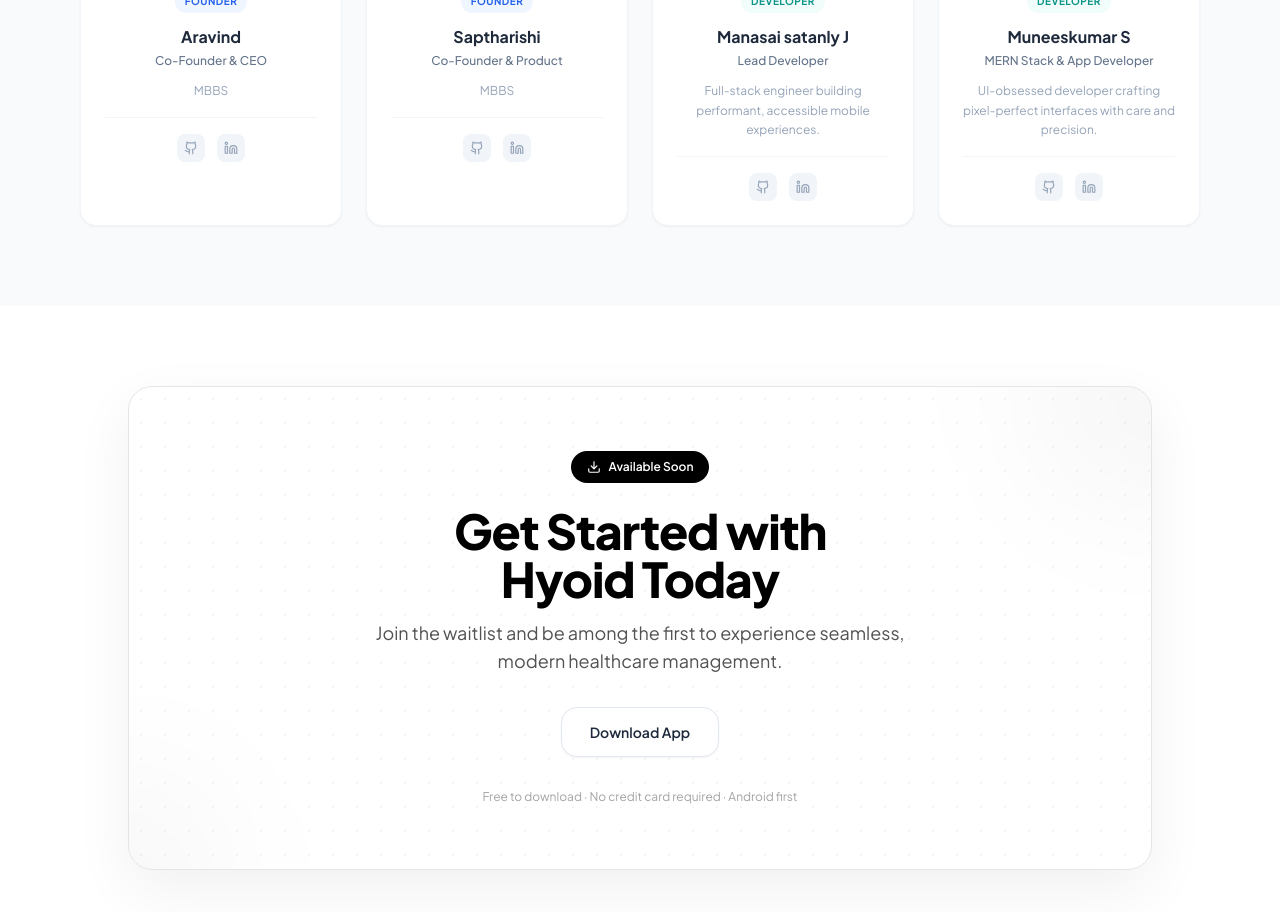
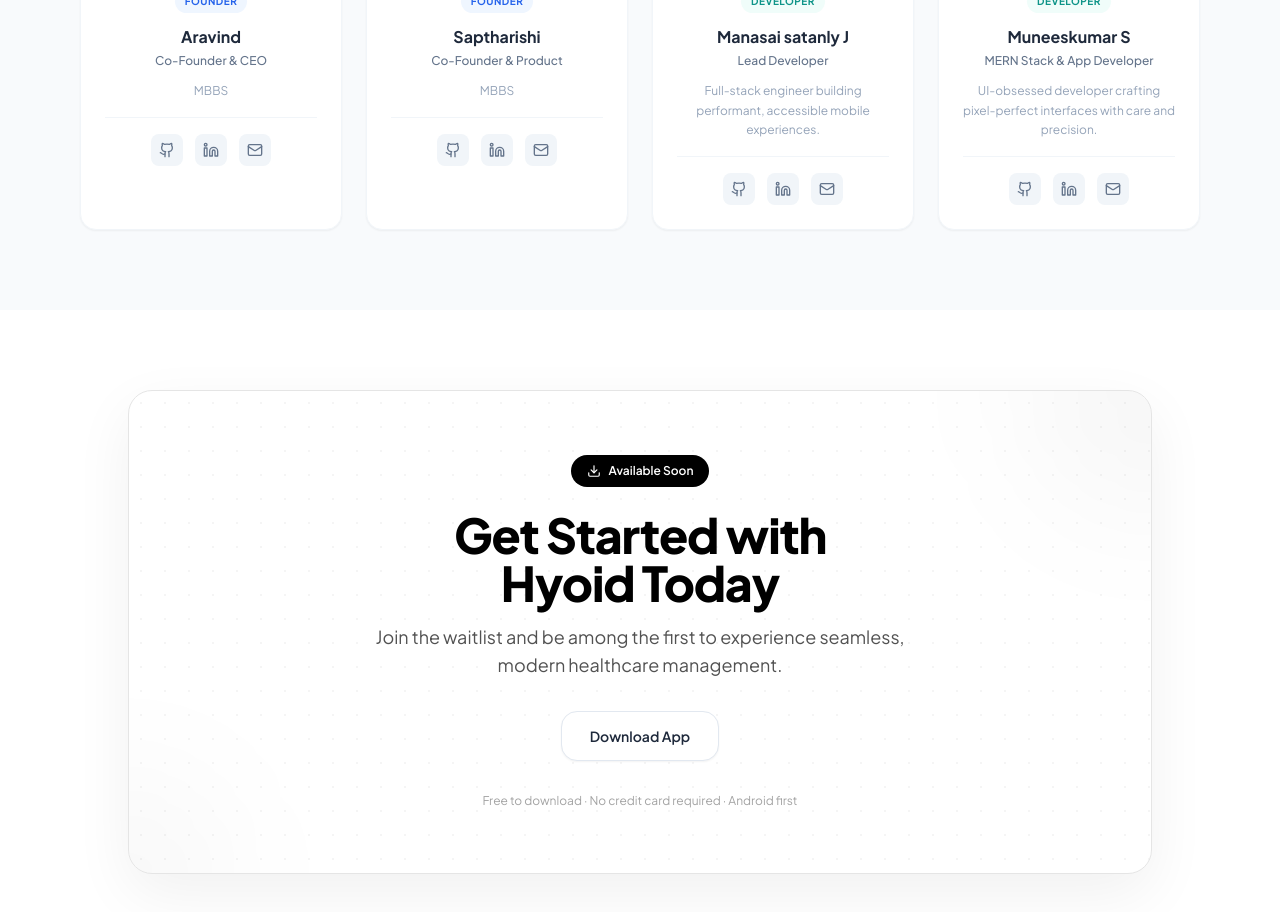
Before and after one commit to muneeskumar007/HYOTA, a React (Vite) app: page / in a window 1280 px wide. Shown: the part 7380-8292 px from the top of the page. Built offline with nearby package versions, Linux system fonts and the light colour scheme.

Commit message:
first commit

```diff
--- a/src/components/Team.jsx
+++ b/src/components/Team.jsx
@@ -1,6 +1,5 @@
-import { Github, Linkedin } from "lucide-react";
+import { Github, Linkedin, Mail } from "lucide-react";
 import { useReveal } from "../hooks/useReveal";
-
 const team = [
   {
     name: "Aravind",
@@ -10,6 +9,9 @@
     avatarColor: "text-blue-500",
     avatarBorder: "border-blue-200",
     bio: "MBBS",
+    github: "https://github.com/aravind",
+    linkedin: "https://www.linkedin.com/in/aravind-manohar-86242934a/",
+    email: "mailto:svatex.aravindmanohar@gmail.com",
   },
   {
     name: "Saptharishi",
@@ -19,6 +21,9 @@
     avatarColor: "text-violet-500",
     avatarBorder: "border-violet-200",
     bio: "MBBS",
+    github: "https://github.com/saptharishi",
+    linkedin: "https://www.linkedin.com/in/saptharishis",
+    email: "mailto:saptharishissma@gmail.com",
   },
   {
     name: "Manasai satanly J",
@@ -28,6 +33,9 @@
     avatarColor: "text-teal-500",
     avatarBorder: "border-teal-200",
     bio: "Full-stack engineer building performant, accessible mobile experiences.",
+    github: "https://github.com/manasai",
+    linkedin: "https://linkedin.com/in/manasai",
+    email: "mailto:manasai@gmail.com",
   },
   {
     name: "Muneeskumar S",
@@ -37,7 +45,10 @@
     avatarColor: "text-amber-500",
     avatarBorder: "border-amber-200",
     bio: "UI-obsessed developer crafting pixel-perfect interfaces with care and precision.",
-}
+    github: "https://github.com/yourusername",
+    linkedin: "https://linkedin.com/in/yourlinkedin",
+    email: "mailto:yourmail@gmail.com",
+  },
 ];
 
 export default function Team() {
@@ -71,7 +82,19 @@
         {/* Desktop Grid */}
         <div className="hidden md:grid grid-cols-2 lg:grid-cols-4 gap-6">
 
-          {team.map(({ name, role, type, initials, avatarColor, avatarBorder, bio }, i) => (
+          {team.map(
+  ({
+    name,
+    role,
+    type,
+    initials,
+    avatarColor,
+    avatarBorder,
+    bio,
+    github,
+    linkedin,
+    email,
+  }, i) => (
             <div
               key={name}
               className="reveal card-hover bg-white rounded-2xl p-6 shadow-sm border border-slate-100 text-center group"
@@ -122,19 +145,32 @@
 
               {/* Social */}
               <div className="flex items-center justify-center gap-3 mt-4 pt-4 border-t border-slate-100">
+
   <a
-                  href="#"
-                  className="w-7 h-7 rounded-lg bg-slate-100 flex items-center justify-center text-slate-400 hover:text-slate-700 hover:bg-slate-200 transition-colors"
+    href={github}
+    target="_blank"
+    rel="noopener noreferrer"
+    className="w-8 h-8 rounded-lg bg-slate-100 flex items-center justify-center text-slate-500 hover:text-black hover:bg-slate-200 transition"
   >
-                  <Github className="w-3.5 h-3.5" />
+    <Github className="w-4 h-4" />
   </a>
 
   <a
-                  href="#"
-                  className="w-7 h-7 rounded-lg bg-slate-100 flex items-center justify-center text-slate-400 hover:text-blue-600 hover:bg-blue-50 transition-colors"
+    href={linkedin}
+    target="_blank"
+    rel="noopener noreferrer"
+    className="w-8 h-8 rounded-lg bg-slate-100 flex items-center justify-center text-slate-500 hover:text-blue-600 hover:bg-blue-50 transition"
   >
-                  <Linkedin className="w-3.5 h-3.5" />
+    <Linkedin className="w-4 h-4" />
   </a>
+
+  <a
+    href={email}
+    className="w-8 h-8 rounded-lg bg-slate-100 flex items-center justify-center text-slate-500 hover:text-red-500 hover:bg-red-50 transition"
+  >
+    <Mail className="w-4 h-4" />
+  </a>
+
 </div>
             </div>
           ))}
@@ -146,7 +182,17 @@
           <div className="flex gap-4 animate-scroll-mobile w-max">
 
             {[...team, ...team].map(
-              ({ name, role, type, initials, color, bio }, i) => (
+              ({
+                name,
+                role,
+                type,
+                initials,
+                color,
+                bio,
+                github,
+                linkedin,
+                email
+              }, i) => (
                 <div
                   key={`${name}-${i}`}
                   className="w-[260px] flex-shrink-0 bg-white rounded-2xl p-6 shadow-sm border border-slate-100 text-center group"
@@ -186,17 +232,28 @@
                   {/* Social */}
                   <div className="flex items-center justify-center gap-3 mt-4 pt-4 border-t border-slate-100">
                     <a
-                      href="#"
+                      href={github}
+                      target="_blank"
+                      rel="noopener noreferrer"
                       className="w-7 h-7 rounded-lg bg-slate-100 flex items-center justify-center text-slate-400"
                     >
                       <Github className="w-3.5 h-3.5" />
                     </a>
 
                     <a
-                      href="#"
+                      href={linkedin}
+                      target="_blank"
+                      rel="noopener noreferrer"
                       className="w-7 h-7 rounded-lg bg-slate-100 flex items-center justify-center text-slate-400"
                     >
                       <Linkedin className="w-3.5 h-3.5" />
+                    </a>
+
+                    <a
+                      href={email}
+                      className="w-7 h-7 rounded-lg bg-slate-100 flex items-center justify-center text-slate-400"
+                    >
+                      <Mail className="w-3.5 h-3.5" />
                     </a>
                   </div>
                 </div>
```
Lines whose indentation alone changed are shown as unchanged.
